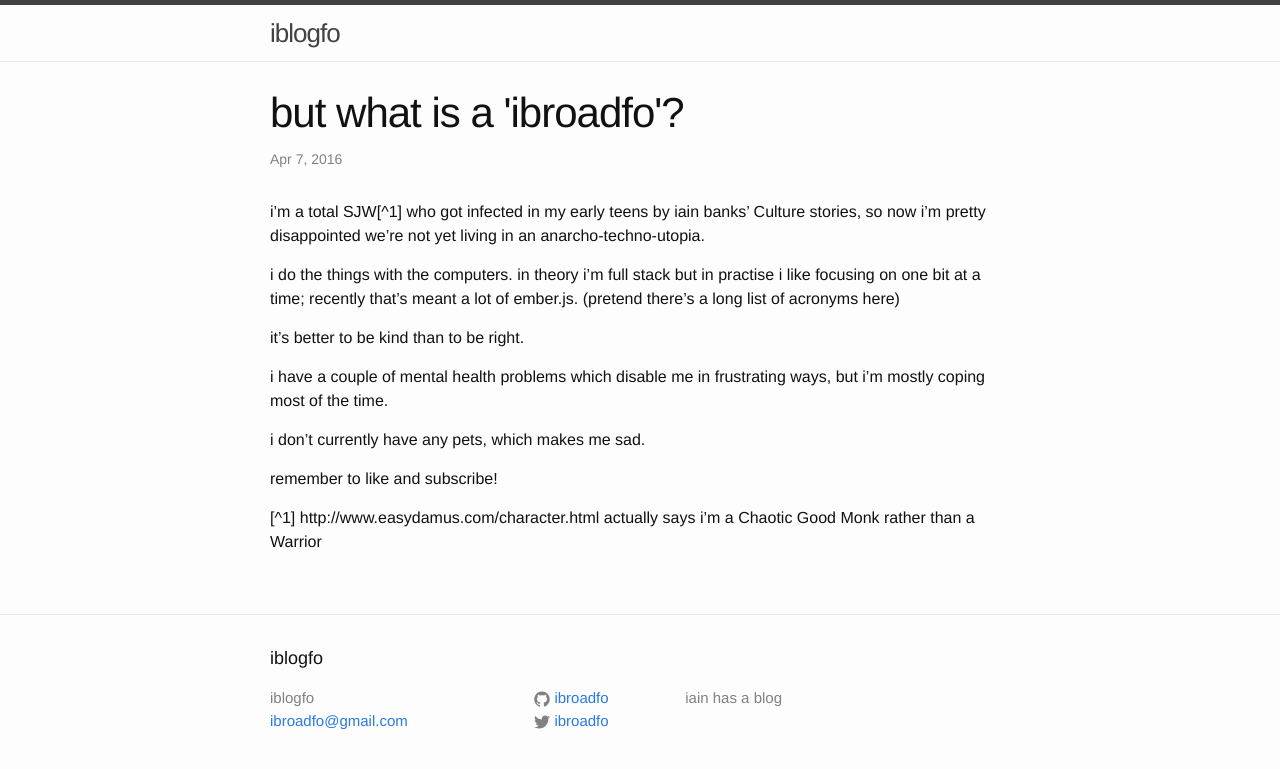
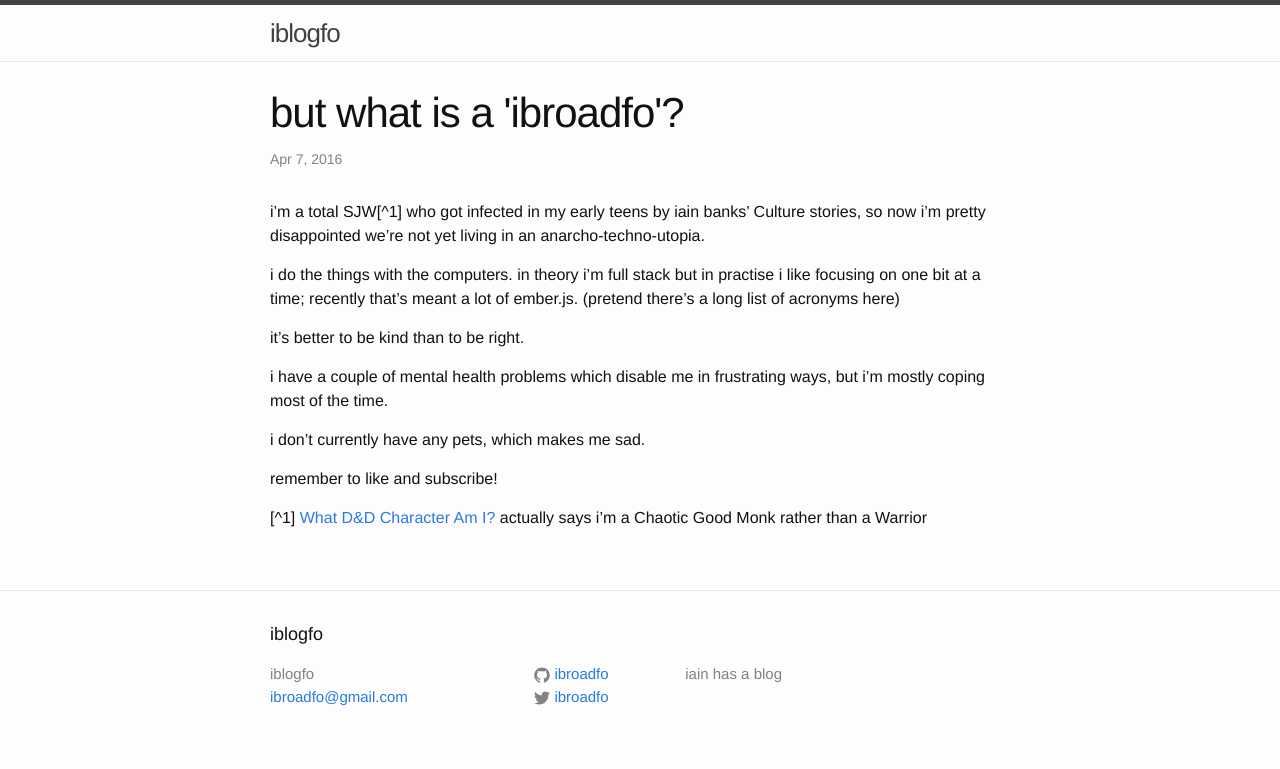
Before and after one commit to ibroadfo/ibroadfo.github.io, a Jekyll site: the page built from _posts/2016-04-07-but-what-is-a-ibroadfo.markdown, in a window 1280 px wide. Shown: the top 769 px of the page. Built offline with Jekyll 4.4.1, drawn with Linux system fonts in a browser that asks for light colours.

Commit message:
fix link

```diff
--- a/_posts/2016-04-07-but-what-is-a-ibroadfo.markdown
+++ b/_posts/2016-04-07-but-what-is-a-ibroadfo.markdown
@@ -14,4 +14,4 @@ i don't currently have any pets, which makes me sad.
 
 remember to like and subscribe!
 
-  [^1] http://www.easydamus.com/character.html actually says i'm a Chaotic Good Monk rather than a Warrior
+  [^1] [What D&D Character Am I?](http://www.easydamus.com/character.html) actually says i'm a Chaotic Good Monk rather than a Warrior
```
